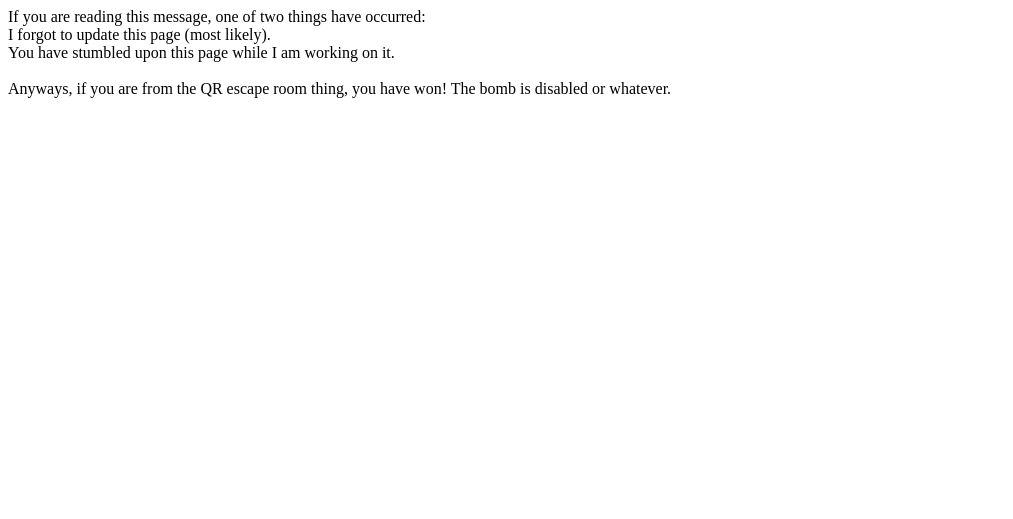
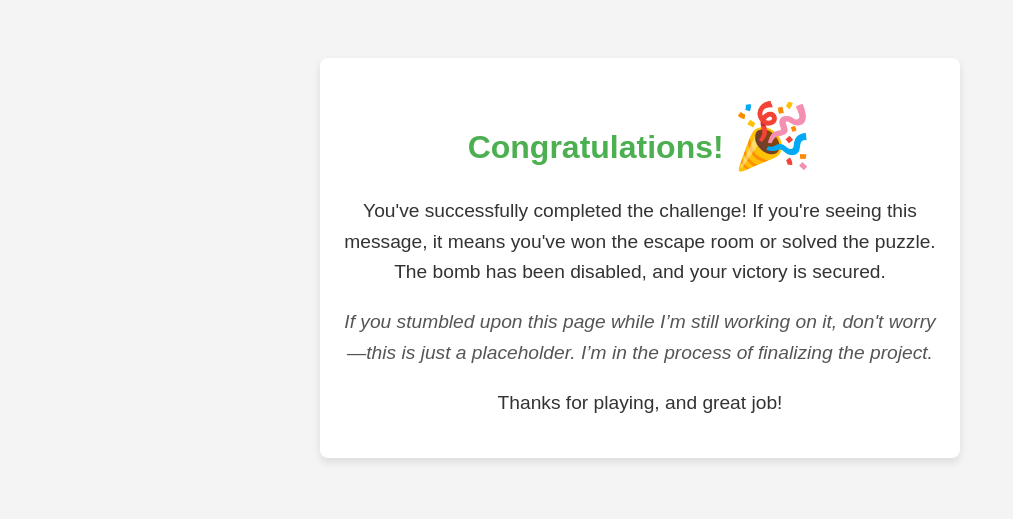
Before and after one commit to Salamandeenie/QRiddle, a plain HTML site: page index.html in a window 1280 px wide. Shown: the whole page, without its empty margins (0-1013 px from the left). Drawn offline with Linux system fonts and the light colour scheme.

Commit message:
upgraded placeholder

```diff
--- a/index.html
+++ b/index.html
@@ -1,8 +1,53 @@
-If you are reading this message, one of two things have occurred:
-<br>
-I forgot to update this page (most likely).
-<br>
-You have stumbled upon this page while I am working on it.
-<br>
-<br>
-Anyways, if you are from the QR escape room thing, you have won! The bomb is disabled or whatever.
+<!DOCTYPE html>
+<html lang="en">
+<head>
+    <meta charset="UTF-8">
+    <meta name="viewport" content="width=device-width, initial-scale=1.0">
+    <title>Congratulations!</title>
+    <style>
+        body {
+            font-family: Arial, sans-serif;
+            background-color: #f4f4f4;
+            color: #333;
+            text-align: center;
+            padding: 50px;
+        }
+        .container {
+            max-width: 600px;
+            margin: auto;
+            background-color: #fff;
+            padding: 20px;
+            border-radius: 8px;
+            box-shadow: 0 4px 8px rgba(0, 0, 0, 0.1);
+        }
+        h1 {
+            color: #4CAF50;
+        }
+        .emoji {
+            font-size: 2em;
+        }
+        p {
+            font-size: 1.2em;
+            line-height: 1.6;
+        }
+        .note {
+            font-style: italic;
+            color: #555;
+        }
+    </style>
+</head>
+<body>
+    <div class="container">
+        <h1>Congratulations! <span class="emoji">🎉</span></h1>
+        <p>
+            You've successfully completed the challenge! If you're seeing this message, it means you've won the escape room or solved the puzzle. The bomb has been disabled, and your victory is secured.
+        </p>
+        <p class="note">
+            If you stumbled upon this page while I’m still working on it, don't worry—this is just a placeholder. I’m in the process of finalizing the project.
+        </p>
+        <p>
+            Thanks for playing, and great job!
+        </p>
+    </div>
+</body>
+</html>
```
